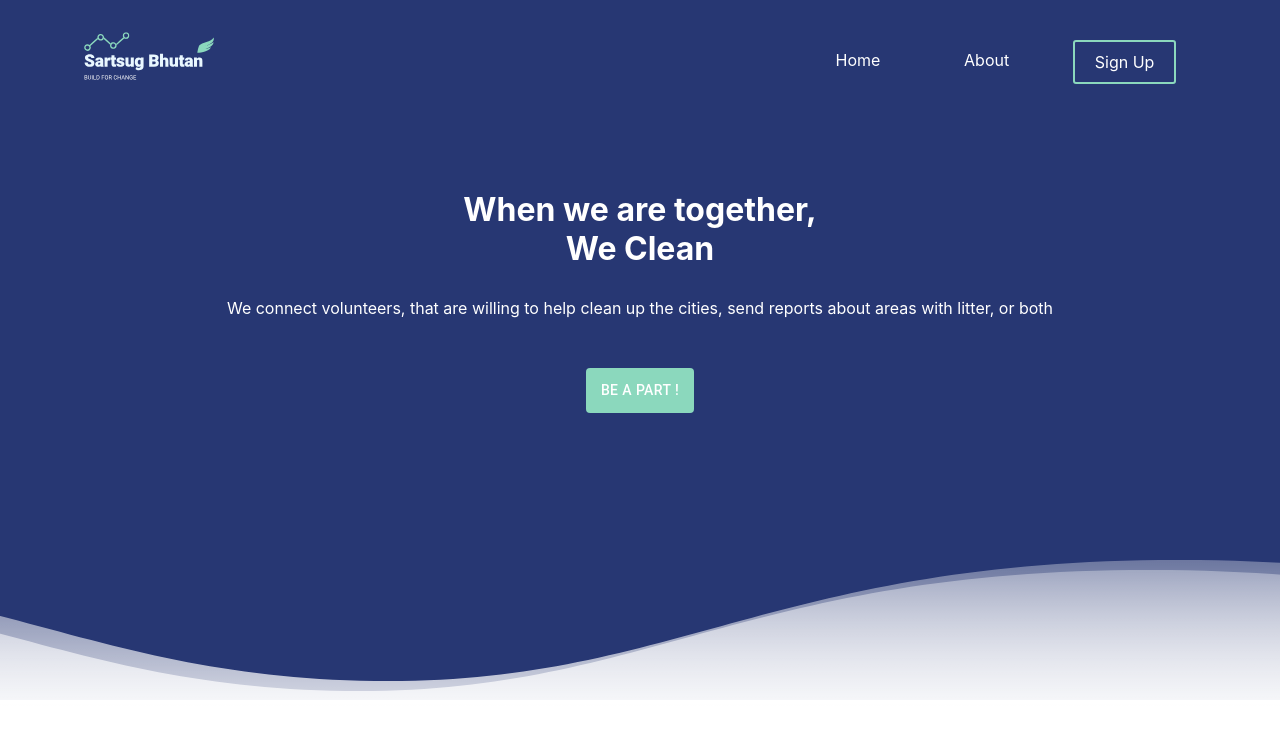
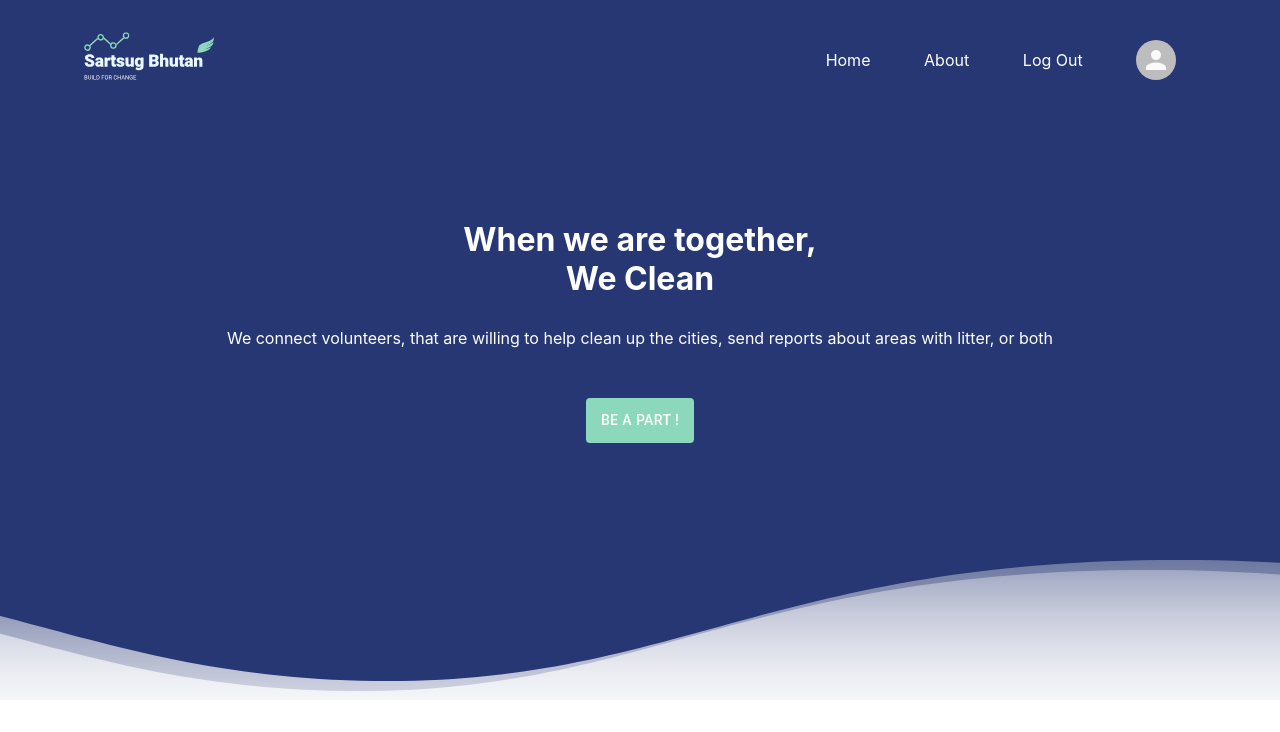
Before and after one commit to JigmeT123/sartsug-bhutan, a React (Create React App) app: page / in a window 1280 px wide. Shown: the top 732 px of the page. Built offline with nearby package versions, Linux system fonts and the light colour scheme.

Commit message:
Feat: Done Nav Bar

```diff
--- a/package.json
+++ b/package.json
@@ -8,8 +8,10 @@
     "@testing-library/jest-dom": "^5.11.5",
     "@testing-library/react": "^11.1.1",
     "@testing-library/user-event": "^12.2.0",
+    "materialize-css": "^1.0.0-rc.2",
     "react": "^17.0.1",
     "react-dom": "^17.0.1",
+    "react-materialize": "^3.9.3",
     "react-router-dom": "^5.2.0",
     "react-scripts": "4.0.0",
     "web-vitals": "^0.2.4"
--- a/public/index.html
+++ b/public/index.html
@@ -24,7 +24,7 @@
       work correctly both with client-side routing and a non-root public URL.
       Learn how to configure a non-root public URL by running `npm run build`.
     -->
-    <title>React App</title>
+    <title>Sartsug Bhutan</title>
   </head>
   <body>
     <noscript>You need to enable JavaScript to run this app.</noscript>
--- a/src/App.js
+++ b/src/App.js
@@ -5,6 +5,9 @@ import Backdrop from './components/Backdrop/Backdrop';
 import NavBar from './components/NavBar/NavBar';
 import SideDrawer from './components/sideDrawer/SideDrawer';
 import {BrowserRouter as Router, Route, Switch} from 'react-router-dom';
+import SignIn from './components/auth/SignIn';
+import SignUp from './components/auth/SignUp';
+
 function App() {
     const [toggle, setToggle] = useState(false)
     const drawerToggleHandler = () => {
@@ -25,7 +28,11 @@ function App() {
                     <NavBar drawerClick={drawerToggleHandler}/>
                     <SideDrawer show={toggle}/>
                     {backdrop}
-                    <Header/>
+                    <Switch>
+                        <Route exact path="/" component={Header} />
+                        <Route exact path="/signIn" component={SignIn} />
+                    </Switch>
+
                 </div>
             </div>
         </Router>
--- a/src/components/Header/header.module.css
+++ b/src/components/Header/header.module.css
@@ -5,7 +5,7 @@
   flex-direction: column;
 }
 .headerContent{
-  padding-top: 170px;
+  padding-top: 200px;
   color: white;
 }
 
@@ -18,6 +18,19 @@
   margin-top: 30px;
 }
 
+li{
+  list-style-type: none;
+}
+
+a{
+  color: white;
+  text-decoration: none;
+}
+
+a:hover{
+  color: lightgray;
+}
+
 .volunteerBtn{
   margin: 0 auto !important;
   color: white !important;
@@ -25,6 +38,8 @@
   padding: 10px 15px !important;
   margin-top: 50px !important;
 }
+
+
 
 .waveAnimate{
   width: 100%;
--- a/src/components/NavBar/NavBar.js
+++ b/src/components/NavBar/NavBar.js
@@ -3,6 +3,9 @@ import styles from './navbar.module.css';
 import logo from '../../assets/logo.svg';
 import {Link} from 'react-router-dom';
 import ToggleBtn from '../sideDrawer/DrawerToggle';
+import SignedLinks from './SignedLinks';
+import SignedOutLinks from './SignedOutLinks';
+
 const Header = ({drawerClick}) => {
     const [handleShow, setHandleShow] = useState(false);
     useEffect(()=>{
@@ -27,11 +30,8 @@ const Header = ({drawerClick}) => {
             </Link>
 
             <nav className={styles.header__navigation}>
-                <ul>
-                    <Link to="/"><li>Home</li></Link>
-                    <Link to="/about"><li>About</li></Link>
-                    <Link to="/signUp"><li className={styles.signUpButton}>Sign Up </li></Link>
-                </ul>
+                <SignedLinks />
+                {/* <SignedOutLinks /> */}
             </nav>
         </div>
     )
--- /dev/null
+++ b/src/components/NavBar/SignedLinks.js
@@ -0,0 +1,26 @@
+import {NavLink} from 'react-router-dom';
+import {Avatar} from '@material-ui/core';
+import styles from './navbar.module.css';
+
+const SignedLinks = () => {
+    return (
+        <ul>
+            <li>
+
+                <NavLink to="/">Home</NavLink>
+            </li>
+            <li>
+                <NavLink to="/about">About</NavLink>
+            </li>
+            <li>
+                <NavLink to="/">Log Out</NavLink>
+            </li>
+            <li className={styles.avatar}>
+                <NavLink to="/" ><Avatar  alt="jigme" src=""/></NavLink>
+            </li>
+
+        </ul>
+    )
+}
+
+export default SignedLinks
--- /dev/null
+++ b/src/components/NavBar/SignedOutLinks.js
@@ -0,0 +1,21 @@
+import {NavLink} from 'react-router-dom';
+import styles from './navbar.module.css';
+
+const SignedLinks = () => {
+    return (
+        <ul>
+            <li>
+                <NavLink to="/">Home</NavLink>
+            </li>
+            <li>
+                <NavLink to="/about">About</NavLink>
+            </li>
+            <li >
+                <NavLink className={styles.signUpButton} to="/SignUp">Sign Up</NavLink>
+            </li>
+
+        </ul>
+    )
+}
+
+export default SignedLinks
--- a/src/components/NavBar/navbar.module.css
+++ b/src/components/NavBar/navbar.module.css
@@ -50,19 +50,24 @@
     object-fit: contain;
     transition: all 0.5 ease-in-out;
 }
+.avatar{
+    margin-top: -10px;
+    height: 30px !important;
+    width: 30px !important;
+  }
 .extra{
     display: none;
 
 }
 .signUpButton{
     background-color: transparent;
-    padding: 0px 20px;
+    padding: 20px 20px;
     border: 2px solid #8BD8BD;
     height: 20px;
     display: flex;
     justify-content: center;
     align-items: center;
-    margin-top: 10px;
+    margin-top: -10px;
 }
 
 .signUpButton:hover{
--- /dev/null
+++ b/src/components/auth/SignIn.js
@@ -0,0 +1,11 @@
+import React from 'react'
+
+const SignIn = () => {
+    return (
+        <div>
+
+        </div>
+    )
+}
+
+export default SignIn
```
Also changed, not shown: src/components/auth/SignUp.js (added), 1 other file (tests, documents, lock files or other folders).
